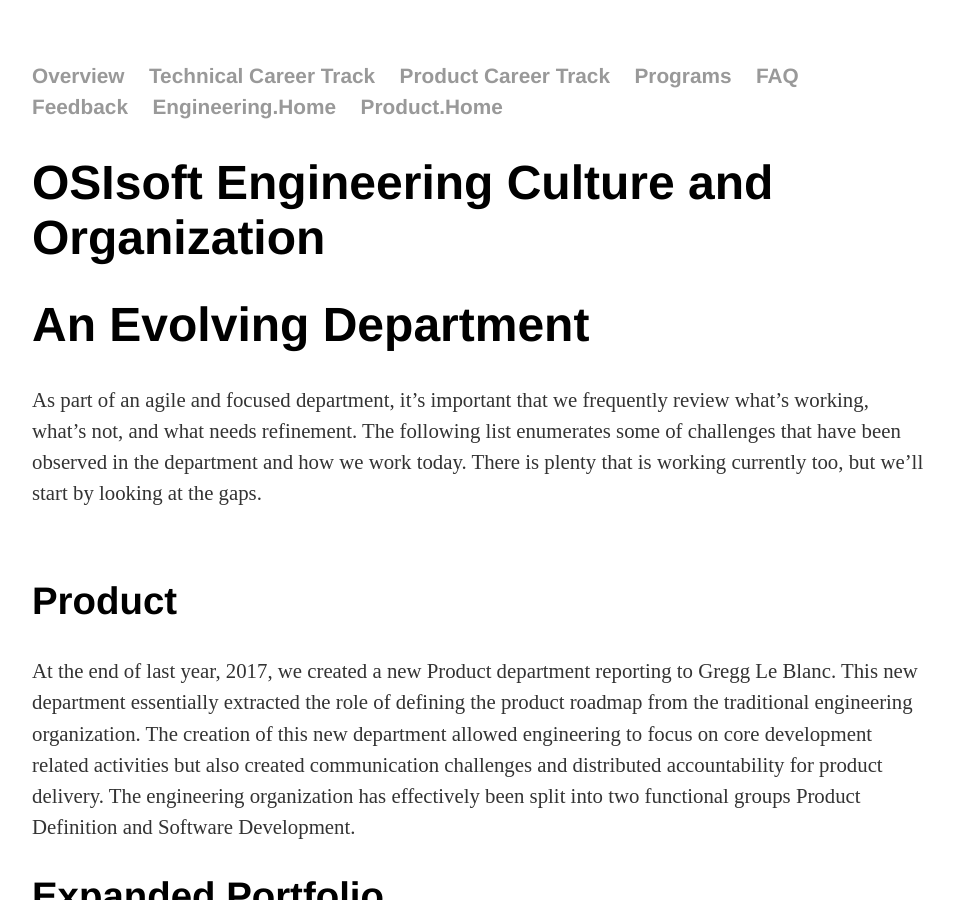
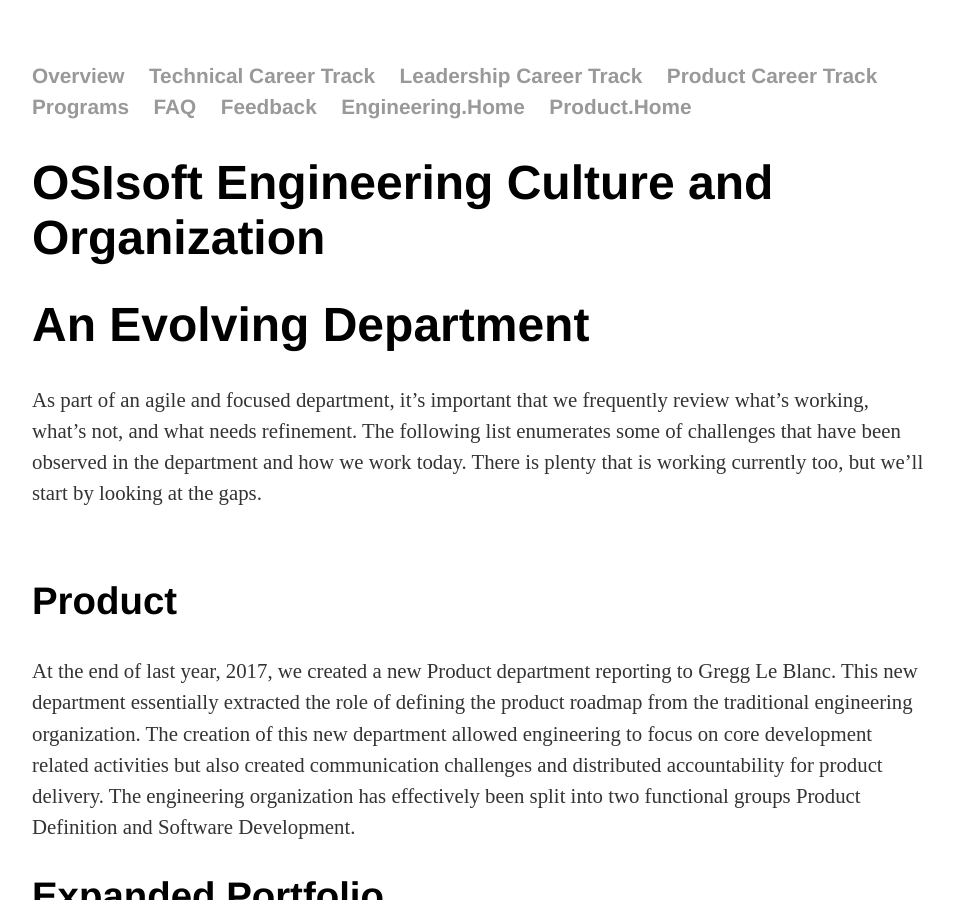
Before and after one commit to OSIEng/osieng.github.io, a Jekyll site: the page built from index.html, in a window 1280 px wide and 900 px high. Shown: the whole window, without its empty margins (160-1114 px from the left). Built offline with Jekyll 4.4.1, drawn with Linux system fonts in a browser that asks for light colours.

Commit message:
Update default.html
Add link to leadership career track page

```diff
--- a/_layouts/default.html
+++ b/_layouts/default.html
@@ -10,6 +10,7 @@
 	    		<ul>
 	        		<li><a href="/">Overview</a></li>
 		        	<li><a href="/technical_track">Technical Career Track</a></li>
+				<li><a href="/leadership_track">Leadership Career Track</a></li>
 				<li><a href="/product_track">Product Career Track</a></li>
 	        		<li><a href="/programs">Programs</a></li>
 				<li><a href="/faq">FAQ</a></li>
```
